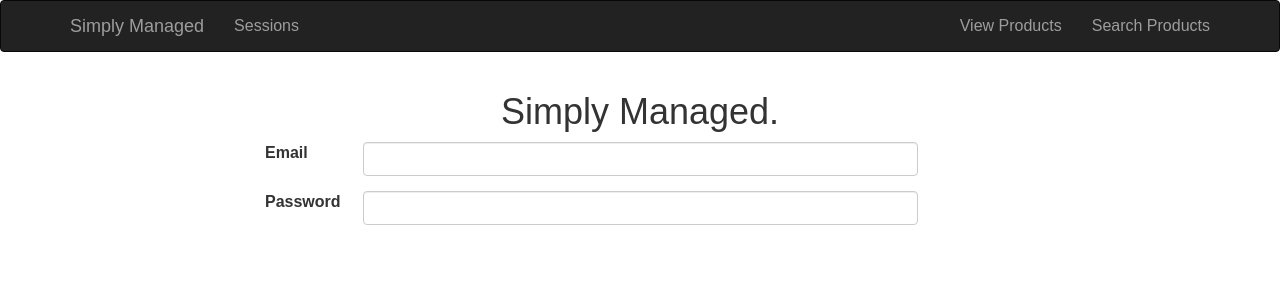
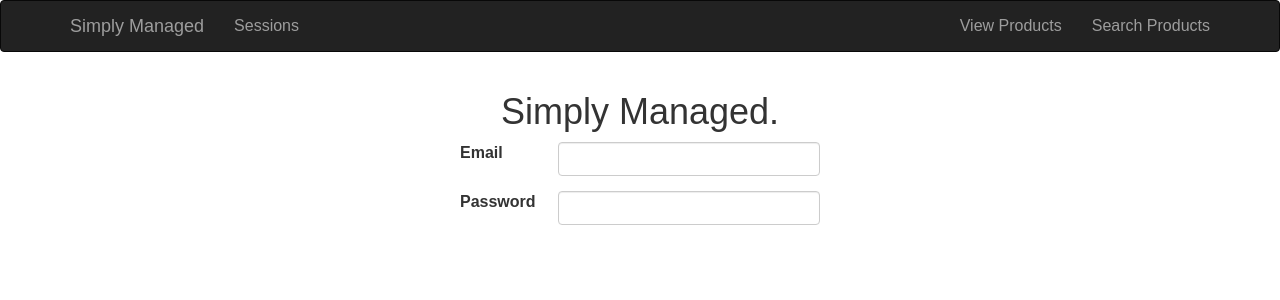
Before and after one commit to lukeschuyler/web-inventory, a React (Create React App) app: page / in a window 1280 px wide. Shown: the top 300 px of the page. Built offline with nearby package versions, Linux system fonts and the light colour scheme; a web font is replaced by a local one.

Commit message:
resized inputs

```diff
--- a/src/Home.js
+++ b/src/Home.js
@@ -9,7 +9,6 @@ class Home extends Component {
     }
   }
 
-
   render() {
     return (
       <div>
@@ -20,14 +19,14 @@ class Home extends Component {
         </div>
         <form className="container">
           <div className="form-group row">
-            <label for="example-text-input" className="col-xs-offset-2 col-xs-1 col-form-label">Email</label>
-            <div className="col-xs-6">
+            <label for="example-text-input" className="col-xs-offset-4 col-xs-1 col-form-label">Email</label>
+            <div className="col-xs-3">
               <input className="form-control" type="email" value={this.state.email} id="example-text-input" />
             </div>
           </div>
           <div className="form-group row">
-            <label for="example-search-input" className="col-xs-offset-2 col-xs-1 col-form-label">Password</label>
-            <div className="col-xs-6">
+            <label for="example-search-input" className="col-xs-offset-4 col-xs-1 col-form-label">Password</label>
+            <div className="col-xs-3">
               <input className="form-control" type="password" value={this.state.Password} id="example-search-input" />
             </div>
           </div>
```
